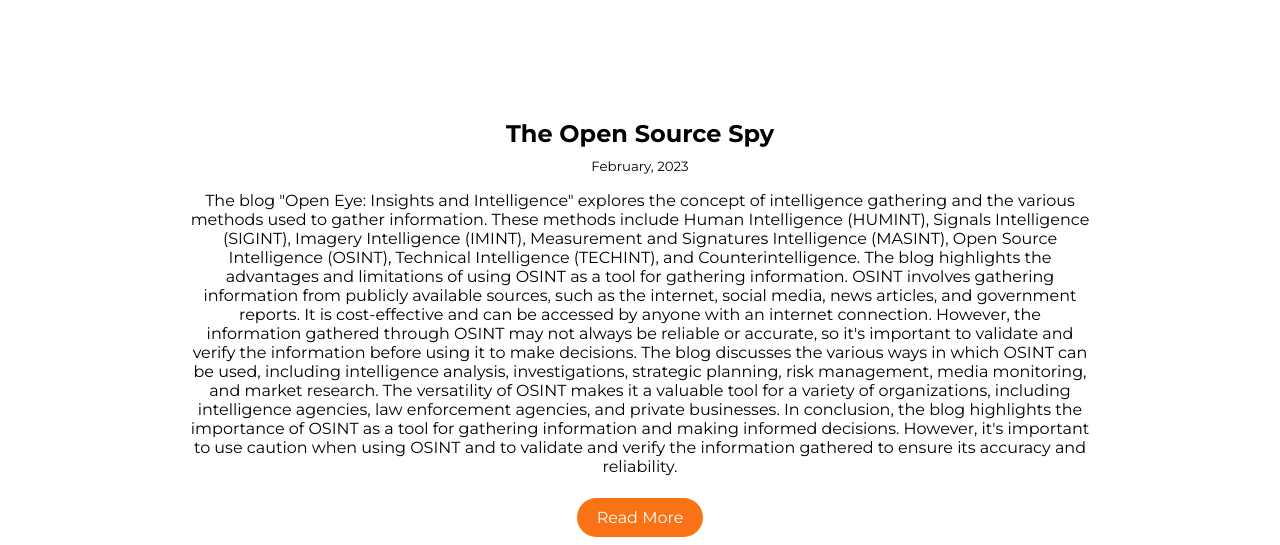
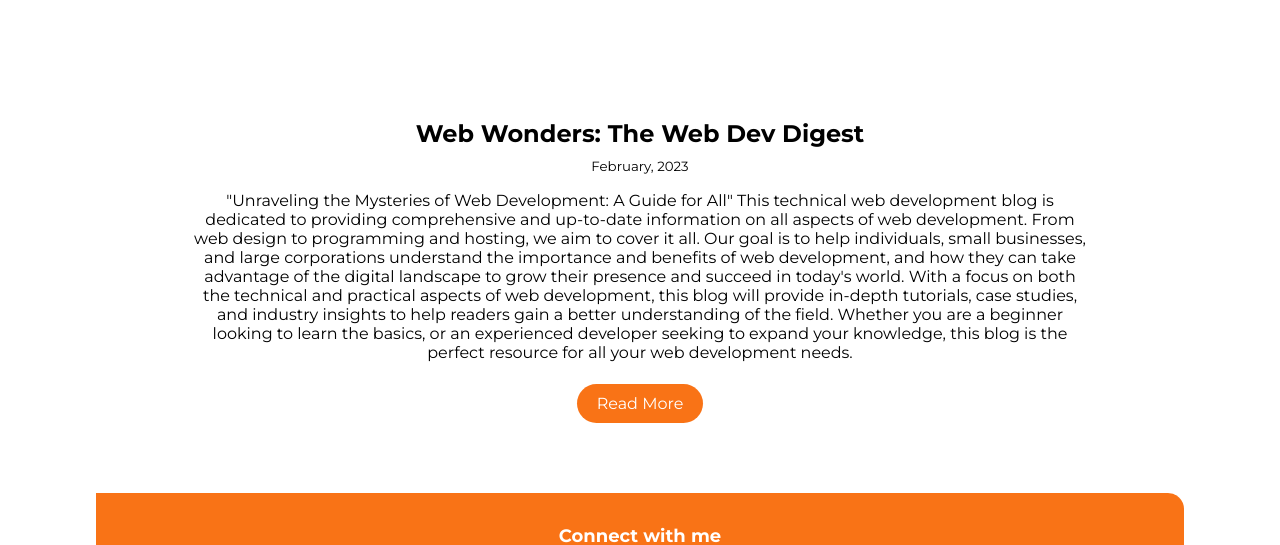
Before and after one commit to PrasadChavan2906/My-portfolio, a plain HTML site: page blogs.html in a window 1280 px wide. Shown: the part 268-813 px from the top of the page. Drawn offline with Linux system fonts and the light colour scheme.

Commit message:
Changed blogs layout

```diff
--- a/blogs.html
+++ b/blogs.html
@@ -31,24 +31,6 @@
     </header>
 
     <ul class="list-non-bullet">
-      <li>
-        <article class="showcase-list container container-center">
-          <h1>The Open Source Spy</h1>
-          <small>February, 2023</small>
-          <p>
-            The blog "Open Eye: Insights and Intelligence" explores the concept of intelligence gathering and the various methods used to gather information. These methods include Human Intelligence (HUMINT), Signals Intelligence (SIGINT), Imagery Intelligence (IMINT), Measurement and Signatures Intelligence (MASINT), Open Source Intelligence (OSINT), Technical Intelligence (TECHINT), and Counterintelligence. The blog highlights the advantages and limitations of using OSINT as a tool for gathering information.
-
-OSINT involves gathering information from publicly available sources, such as the internet, social media, news articles, and government reports. It is cost-effective and can be accessed by anyone with an internet connection. However, the information gathered through OSINT may not always be reliable or accurate, so it's important to validate and verify the information before using it to make decisions.
-
-The blog discusses the various ways in which OSINT can be used, including intelligence analysis, investigations, strategic planning, risk management, media monitoring, and market research. The versatility of OSINT makes it a valuable tool for a variety of organizations, including intelligence agencies, law enforcement agencies, and private businesses.
-
-In conclusion, the blog highlights the importance of OSINT as a tool for gathering information and making informed decisions. However, it's important to use caution when using OSINT and to validate and verify the information gathered to ensure its accuracy and reliability.
-          </p>
-
-          <a class="link link-primary" href="https://the-open-source-spy.netlify.app/">Read More</a>
-        </article>
-      </li>
-
       <li>
         <article class="showcase-list container container-center">
           <h1> Web Wonders: The Web Dev Digest</h1>
```
